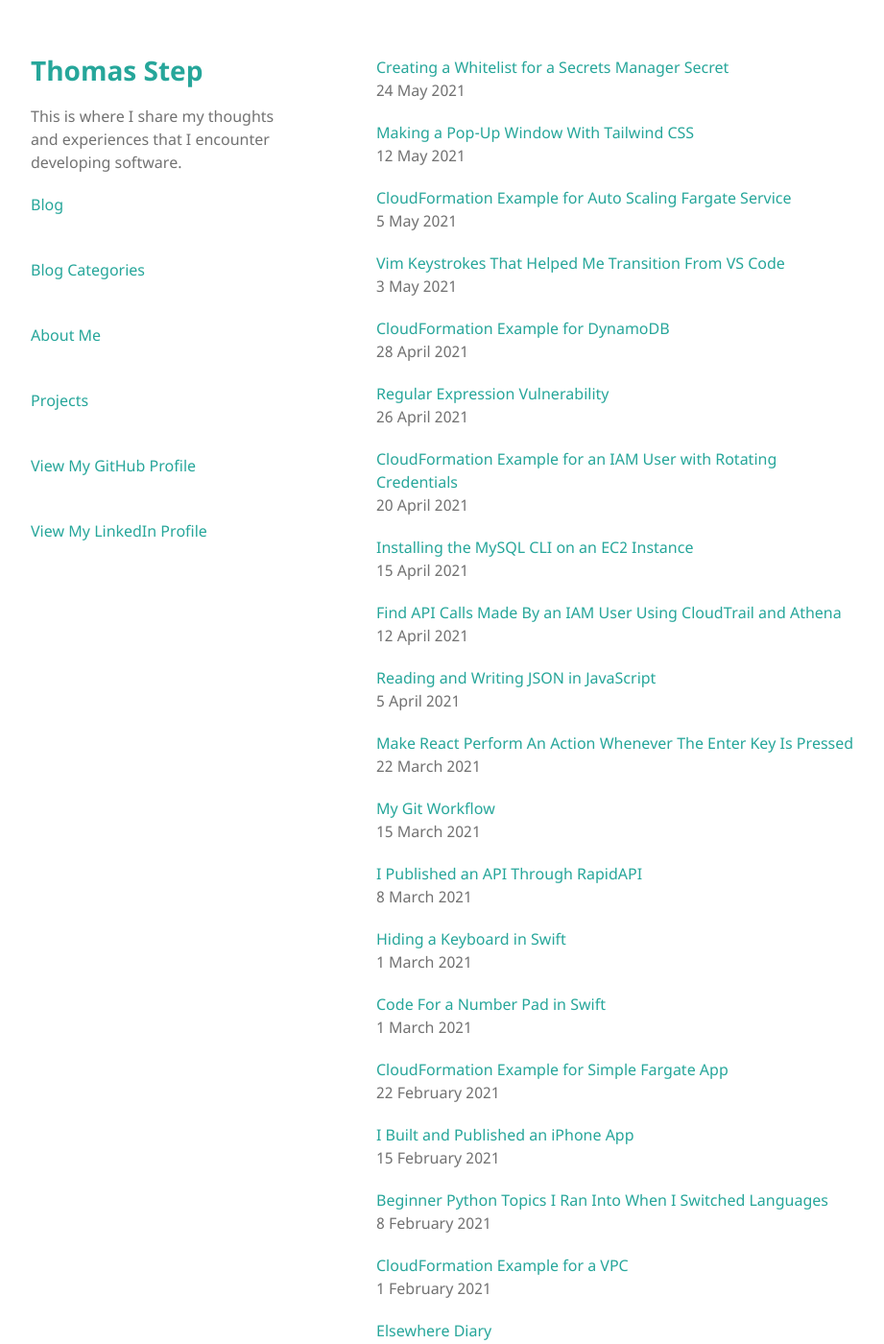
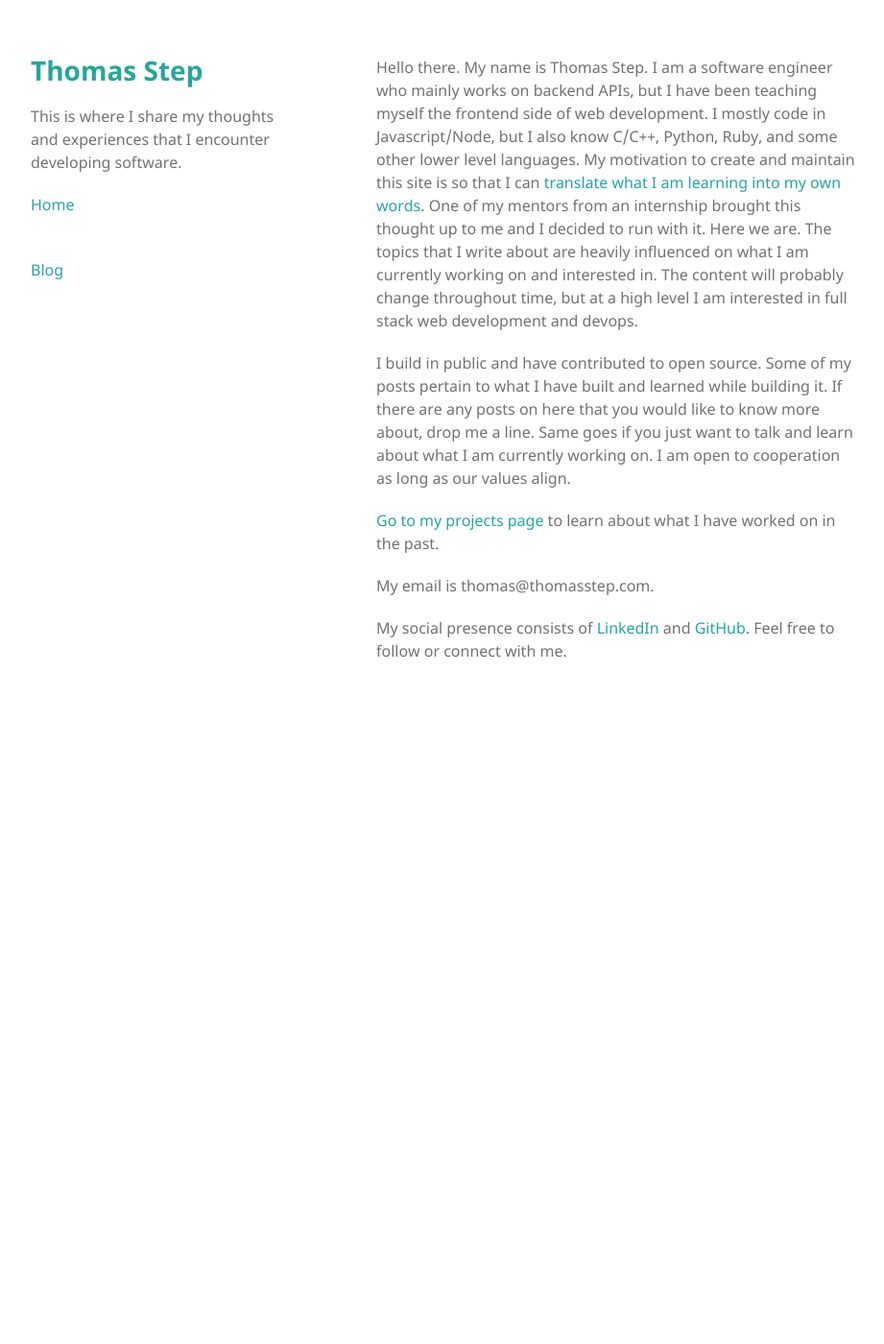
Before and after one commit to thomasstep/thomasstep.github.io, a Jekyll site: the page built from index.md, in a window 1280 px wide and 1400 px high. Shown: the whole window at 96% size, without its empty margins (178-1099 px from the left). Built offline with Jekyll 4.4.1, drawn with Linux system fonts in a browser that asks for light colours; comment, search, counter and statistics services are not loaded; some of the changed text lies outside the part shown.

Commit message:
Moving pages around. I now have a home and blog page.

```diff
--- a/_layouts/default.html
+++ b/_layouts/default.html
@@ -48,15 +48,8 @@
 
         <p>{{ site.description | default: site.github.project_tagline }}</p>
 
-        <p><a href="/">Blog</a></p><br>
-        <p><a href="/categories">Blog Categories</a></p><br>
-        <p><a href="/about">About Me</a></p><br>
-        <p><a href="/projects">Projects</a></p><br>
-
-        {% if site.github.is_user_page %}
-        <p class="view"><a href="{{ site.github.owner_url }}">View My GitHub Profile</a></p><br>
-        {% endif %}
-        <p><a href="https://www.linkedin.com/in/thomasstep/">View My LinkedIn Profile</a></p><br>
+        <p><a href="/">Home</a></p><br>
+        <p><a href="/blog">Blog</a></p><br>
       </header>
       <section>
 
--- a/index.md
+++ b/index.md
@@ -1,11 +1,15 @@
 ---
 layout: default
-title: thomasstep.com
-show_mailchimp_signup: true
+title: Home
+hide_mailchimp_signup: true
 ---
 
-{% for post in site.posts %}
-  <p><a href="{{ post.url }}">{{ post.title }}</a> <br> {{ post.date | date: "%-d %B %Y" }}</p>
-  {% assign tcategories = post.tags | join:'|' | append:'|' %}
-  {% assign rawcategories = rawcategories | append:tcategories %}
-{% endfor %}
+Hello there. My name is Thomas Step. I am a software engineer who mainly works on backend APIs, but I have been teaching myself the frontend side of web development. I mostly code in Javascript/Node, but I also know C/C++, Python, Ruby, and some other lower level languages. My motivation to create and maintain this site is so that I can [translate what I am learning into my own words](https://twitter.com/swyx/status/1009174159690264579). One of my mentors from an internship brought this thought up to me and I decided to run with it. Here we are. The topics that I write about are heavily influenced on what I am currently working on and interested in. The content will probably change throughout time, but at a high level I am interested in full stack web development and devops.
+
+I build in public and have contributed to open source. Some of my posts pertain to what I have built and learned while building it. If there are any posts on here that you would like to know more about, drop me a line. Same goes if you just want to talk and learn about what I am currently working on. I am open to cooperation as long as our values align.
+
+[Go to my projects page](/projects) to learn about what I have worked on in the past.
+
+My email is thomas@thomasstep.com.
+
+My social presence consists of [LinkedIn](https://www.linkedin.com/in/thomasstep/) and [GitHub](https://github.com/thomasstep). Feel free to follow or connect with me.
```
Also changed, not shown: about.md (deleted, +0 -7 lines), blog.md (added, +15 -0 lines).
